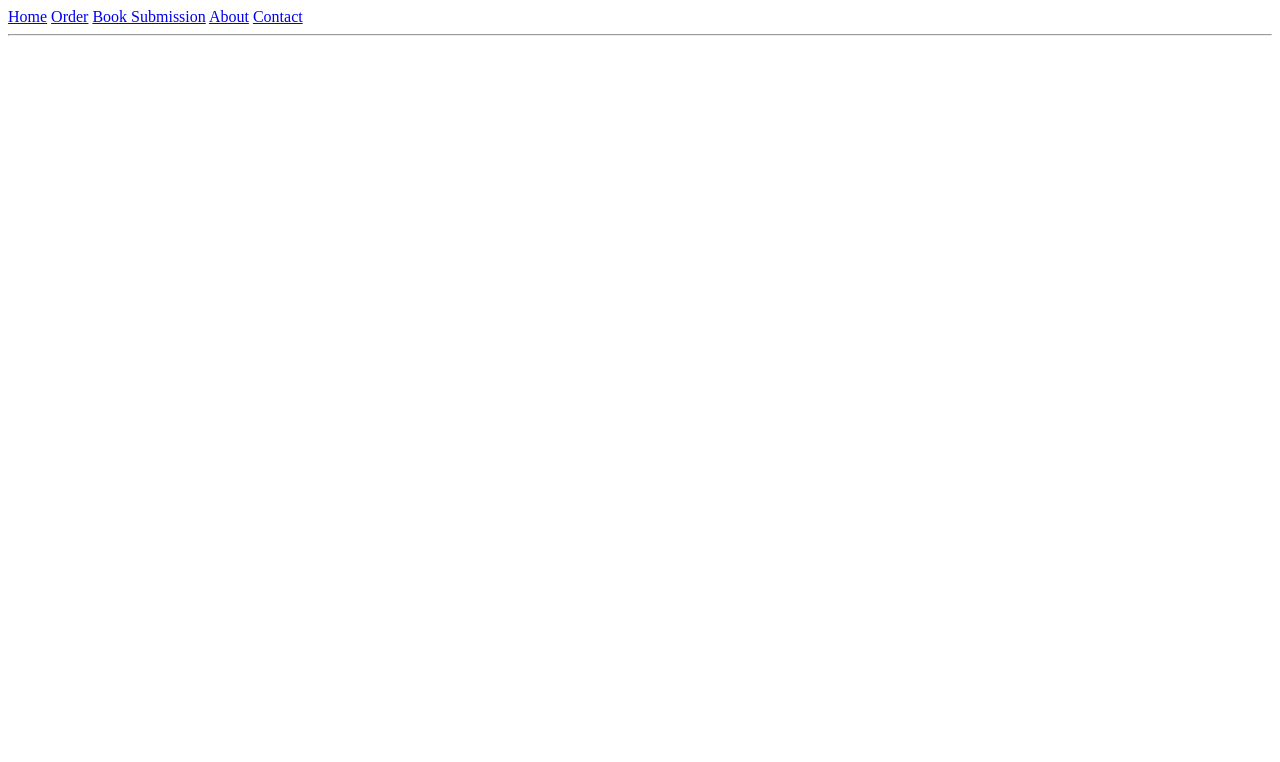
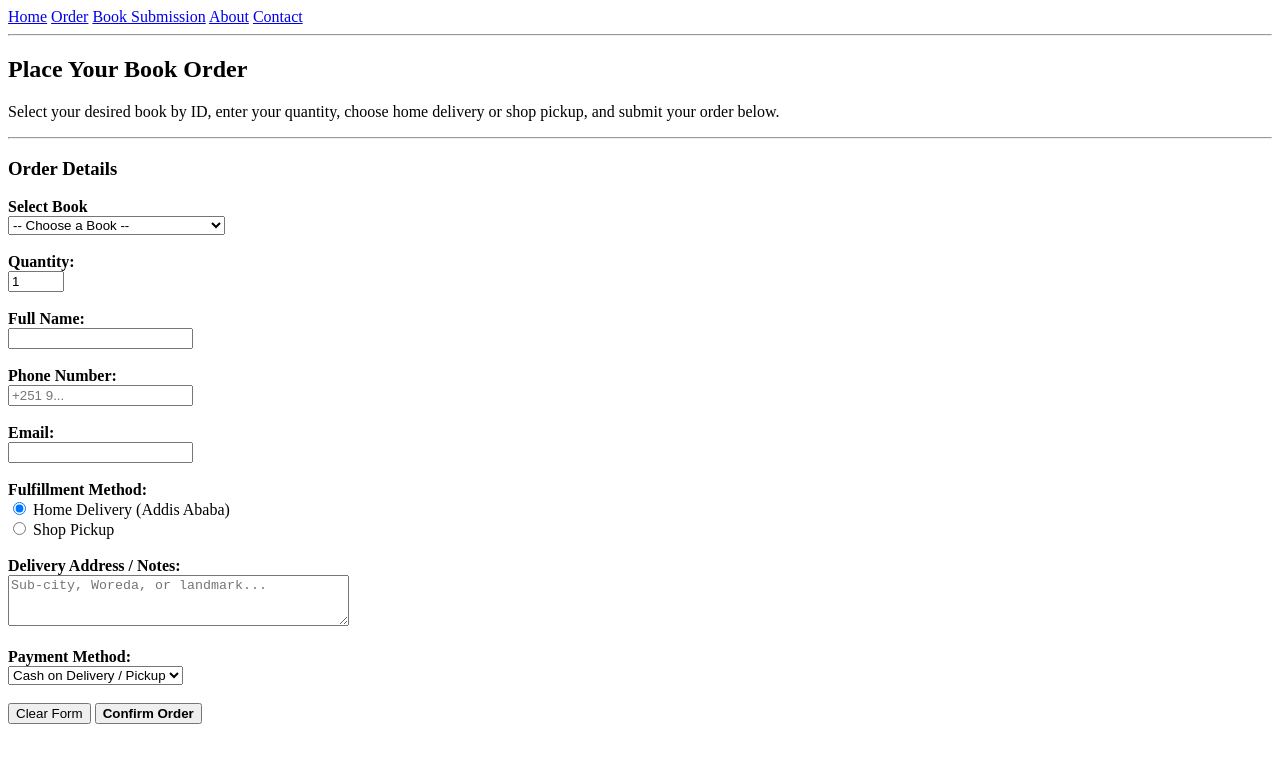
Before and after one commit to ezenid/e-books, a plain HTML site: page order/index.html in a window 1280 px wide. Drawn offline with Linux system fonts and the light colour scheme.

Commit message:
feat(order): add main section order form

```diff
--- a/order/index.html
+++ b/order/index.html
@@ -18,6 +18,70 @@
     </nav>
     <hr>
   </header>
+
+  <main>
+    <section>
+      <h2>Place Your Book Order</h2>
+      <p>Select your desired book by ID, enter your quantity, choose home delivery or shop pickup, and submit your order
+        below.</p>
+    </section>
+
+    <hr>
+
+    <section>
+      <h3>Order Details</h3>
+      <form action="" method="post">
+        <label for="book_id"><strong>Select Book</strong></label><br>
+        <select id="book_id" name="book_id" required>
+          <option value="">-- Choose a Book --</option>
+          <option value="BK-01">Fikir Eske Mekabir (2000 ETB)</option>
+          <option value="BK-02">Oromay (1200 ETB)</option>
+          <option value="BK-03">Dertogada (1500 ETB)</option>
+          <option value="BK-04">Sememen (500 ETB)</option>
+          <option value="BK-05">Ke-Admas Bashager (1000 ETB)</option>
+          <option value="BK-06">Lela Sew (800 ETB)</option>
+        </select><br><br>
+
+        <label for="quantity"><strong>Quantity:</strong></label><br>
+        <input type="number" id="quantity" name="quantity" min="1" max="50" value="1" required>
+        <br><br>
+
+        <label for="fullname"><strong>Full Name:</strong></label><br>
+        <input type="text" id="fullname" name="fullname" required>
+        <br><br>
+
+        <label for="phone"><strong>Phone Number:</strong></label><br>
+        <input type="tel" id="phone" name="phone" placeholder="+251 9..." required>
+        <br><br>
+
+        <label for="email"><strong>Email:</strong></label><br>
+        <input type="email" id="email" name="email" required>
+        <br><br>
+
+        <strong>Fulfillment Method:</strong><br>
+        <input type="radio" id="delivery" name="fulfillment" value="delivery" checked>
+        <label for="delivery">Home Delivery (Addis Ababa)</label><br>
+        <input type="radio" id="pickup" name="fulfillment" value="pickup">
+        <label for="pickup">Shop Pickup</label>
+        <br><br>
+
+        <label for="address"><strong>Delivery Address / Notes:</strong></label><br>
+        <textarea id="address" name="address" rows="3" cols="40"
+          placeholder="Sub-city, Woreda, or landmark..."></textarea><br><br>
+
+        <label for="payment"><strong>Payment Method:</strong></label><br>
+        <select id="payment" name="payment">
+          <option value="cod">Cash on Delivery / Pickup</option>
+          <option value="telebirr">Telebirr</option>
+          <option value="cbe">CBE Birr / Bank Transfer</option>
+        </select><br><br>
+
+        <button type="reset">Clear Form</button>
+        <button type="submit"><strong>Confirm Order</strong></button>
+      </form>
+    </section>
+  </main>
+
 </body>
 
 </html>
```
